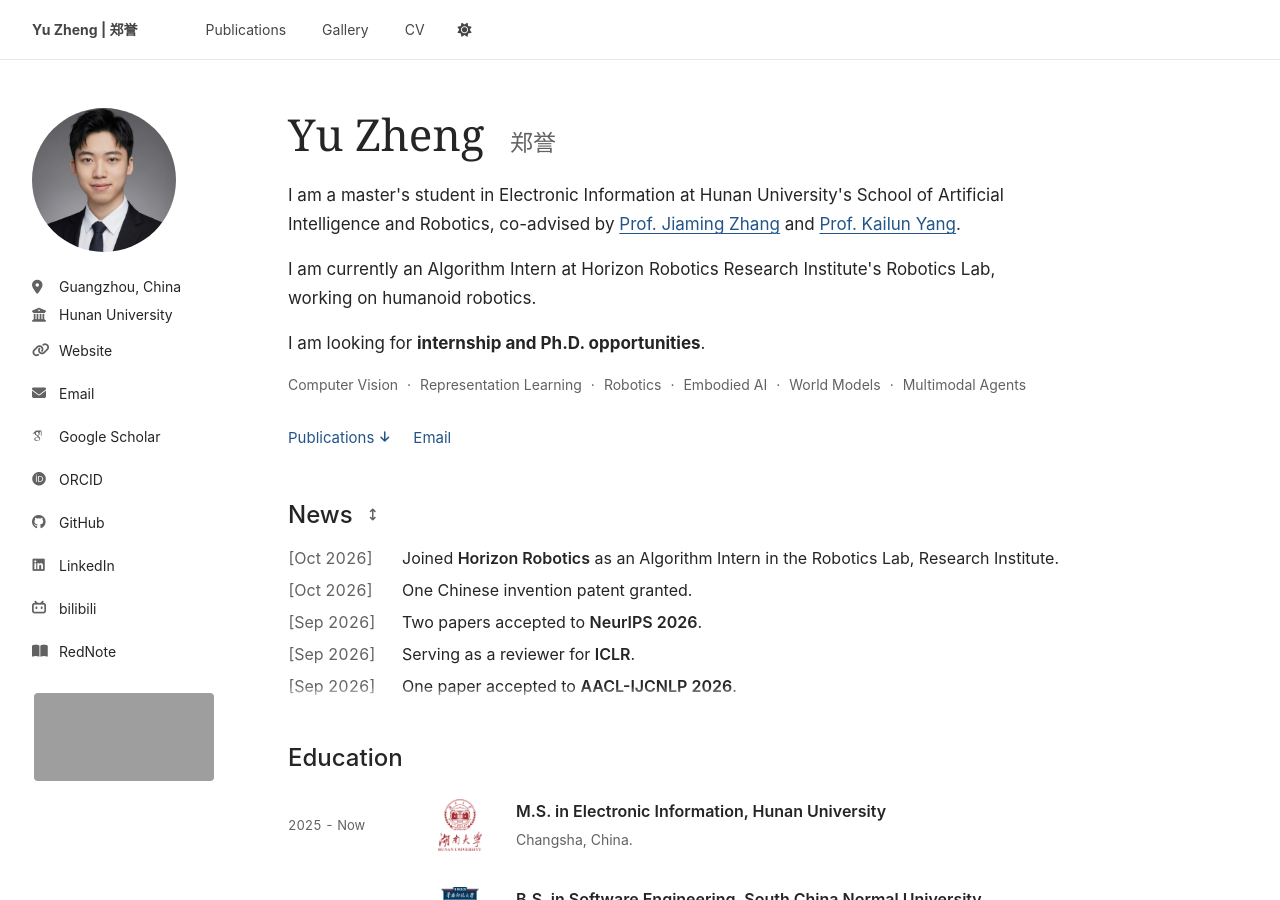
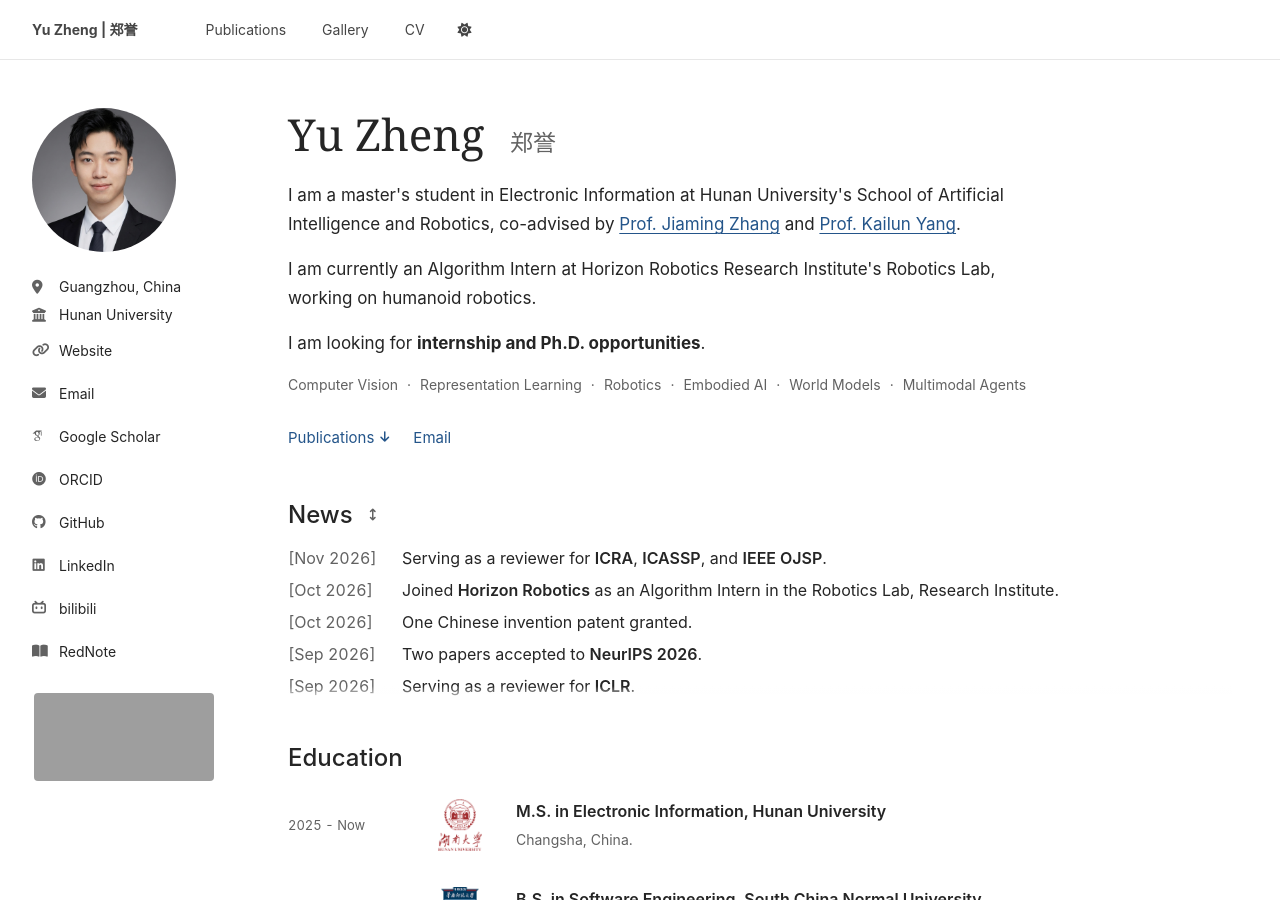
Before and after one commit to FaterYU/FaterYU.github.io, a Jekyll site: the page built from _pages/about.md, in a window 1280 px wide and 900 px high. Built offline with Jekyll 4.4.1, drawn with Linux system fonts in a browser that asks for light colours; some web fonts are replaced; grey boxes are pictures that could not be loaded.

Commit message:
Add news for ICRA, ICASSP and OJSP reviewing

```diff
--- a/_data/profile.yml
+++ b/_data/profile.yml
@@ -8,6 +8,8 @@ research_interests:
 
 news:
   # Preserve the known event date (YYYY-MM or YYYY-MM-DD), independently of preprints.
+  - date: "2026-11-03"
+    text: "Serving as a reviewer for **ICRA**, **ICASSP**, and **IEEE OJSP**."
   - date: "2026-10-19"
     text: "Joined **Horizon Robotics** as an Algorithm Intern in the Robotics Lab, Research Institute."
   - date: "2026-10-09"
```
